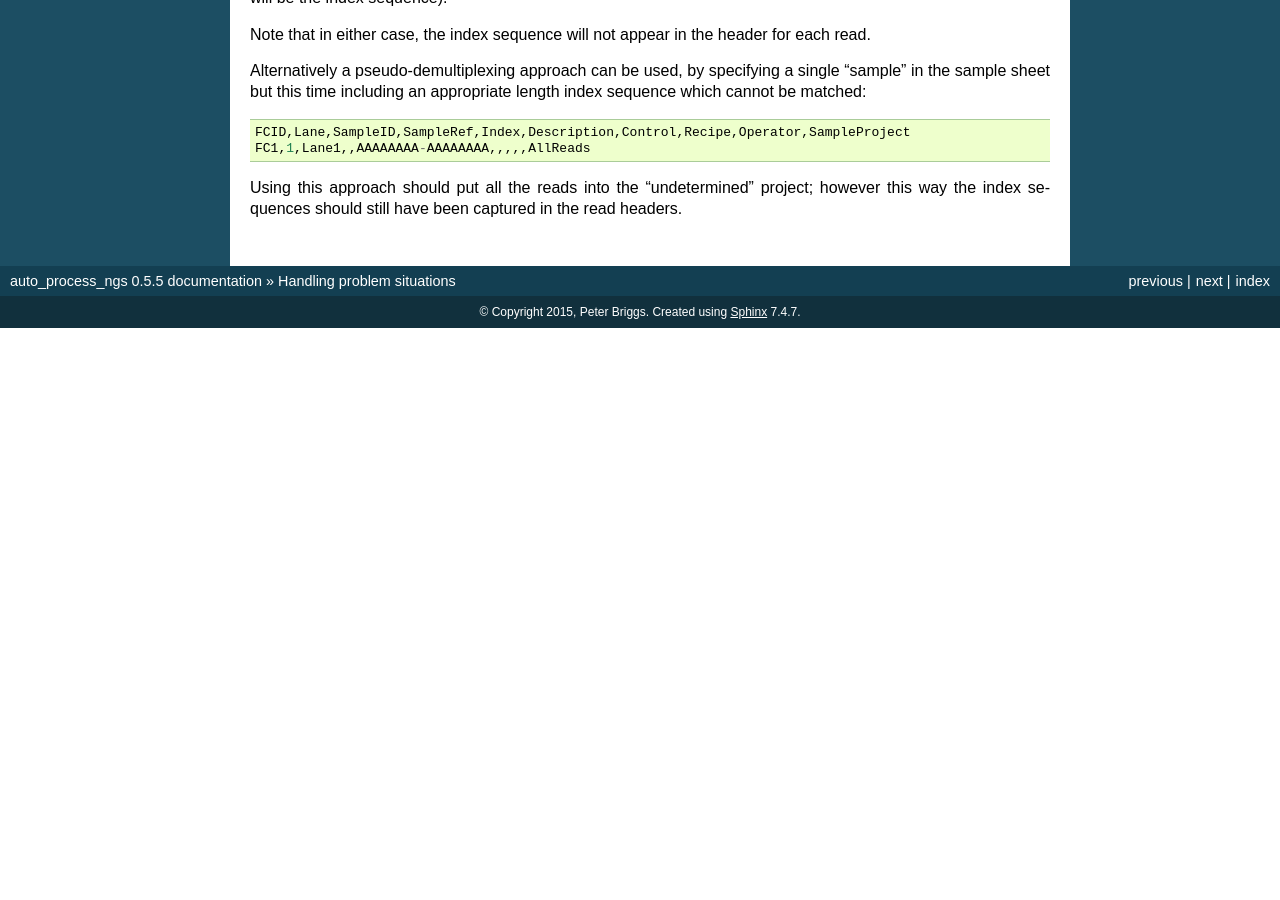
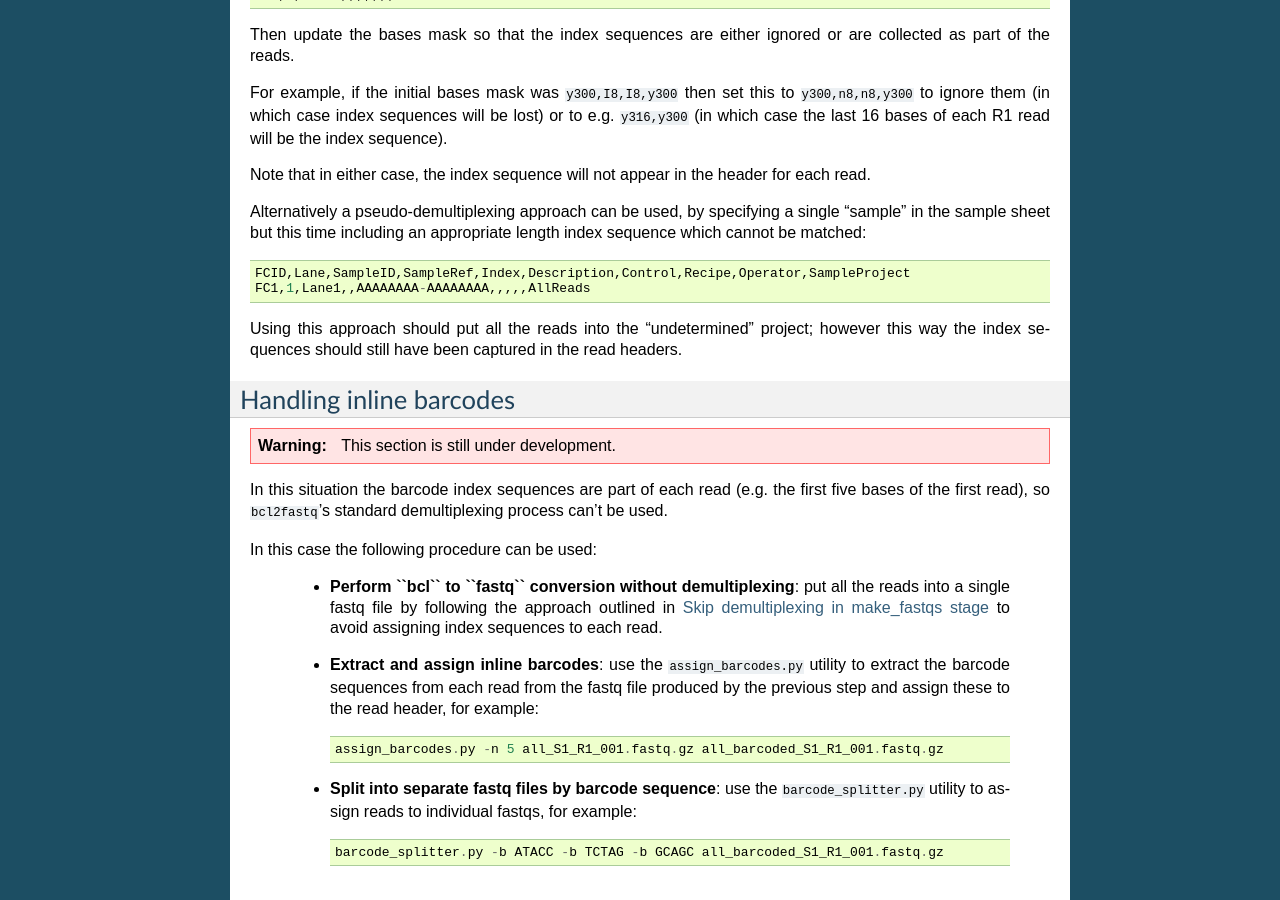
Before and after one commit to fls-bioinformatics-core/auto_process_ngs, a Sphinx documentation site: the page built from docs/source/problems.rst, in a window 1280 px wide and 900 px high, scrolled down 3513 px. Built offline with Sphinx 7.4.7, drawn with Linux system fonts in a browser that asks for light colours; before the commit the page ends 3841 px from its top, so only the background shows below that; some of the changed text lies outside the part shown.

Commit message:
Update documentation to add information on handling inline barcodes.

```diff
--- a/docs/source/problems.rst
+++ b/docs/source/problems.rst
@@ -4,6 +4,13 @@ Handling problem situations
 There are a variety of relatively common problem situations that can be
 encountered; these are outline below along with suggested protocols to
 use to solve them.
+
+ * :ref:`problem-missing-sample-sheet`
+ * :ref:`problem-split-processing`
+ * :ref:`problem-incomplete-run`
+ * :ref:`problem-incorrect-barcodes`
+ * :ref:`problem-skip-demultiplexing`
+ * :ref:`problem-handling-inline-barcodes`
 
 .. _problem-missing-sample-sheet:
 
@@ -228,3 +234,36 @@ sequence which cannot be matched::
 Using this approach should put all the reads into the "undetermined" project;
 however this way the index sequences should still have been captured in the read
 headers.
+
+.. _problem-handling-inline-barcodes:
+
+Handling inline barcodes
+************************
+
+.. warning::
+
+    This section is still under development.
+
+In this situation the barcode index sequences are part of each read (e.g.
+the first five bases of the first read), so ``bcl2fastq``'s standard
+demultiplexing process can't be used.
+
+In this case the following procedure can be used:
+
+ * **Perform ``bcl`` to ``fastq`` conversion without demultiplexing**:
+   put all the reads into a single fastq file by following the approach
+   outlined in :ref:`problem-skip-demultiplexing` to avoid assigning
+   index sequences to each read.
+
+ * **Extract and assign inline barcodes**: use the ``assign_barcodes.py``
+   utility to extract the barcode sequences from each read from the fastq
+   file produced by the previous step and assign these to the read header,
+   for example::
+
+       assign_barcodes.py -n 5 all_S1_R1_001.fastq.gz all_barcoded_S1_R1_001.fastq.gz
+
+ * **Split into separate fastq files by barcode sequence**: use the
+   ``barcode_splitter.py`` utility to assign reads to individual fastqs,
+   for example::
+
+       barcode_splitter.py -b ATACC -b TCTAG -b GCAGC all_barcoded_S1_R1_001.fastq.gz
```
Also changed, not shown: other parts of docs/source/problems.rst (+1 -2 lines).
